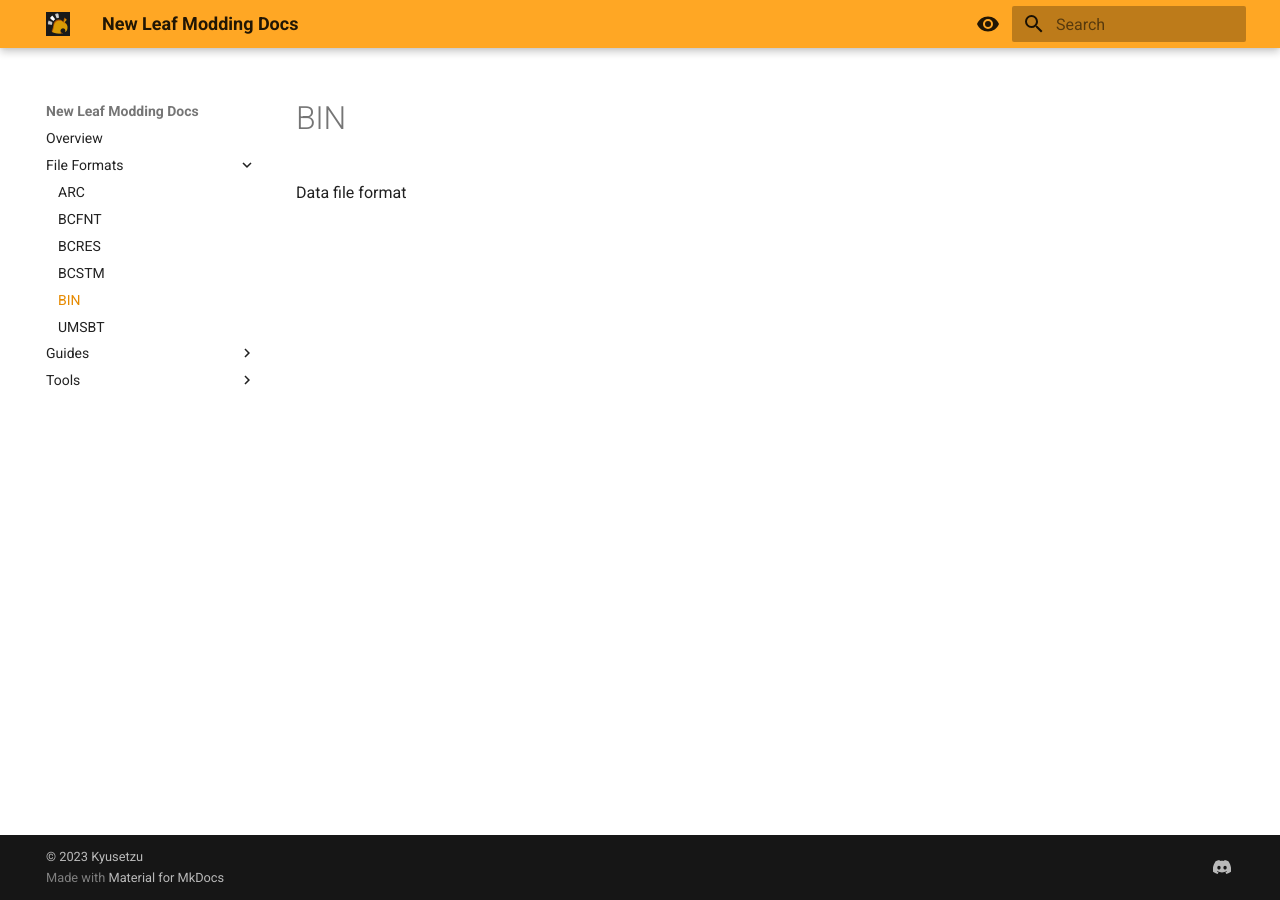
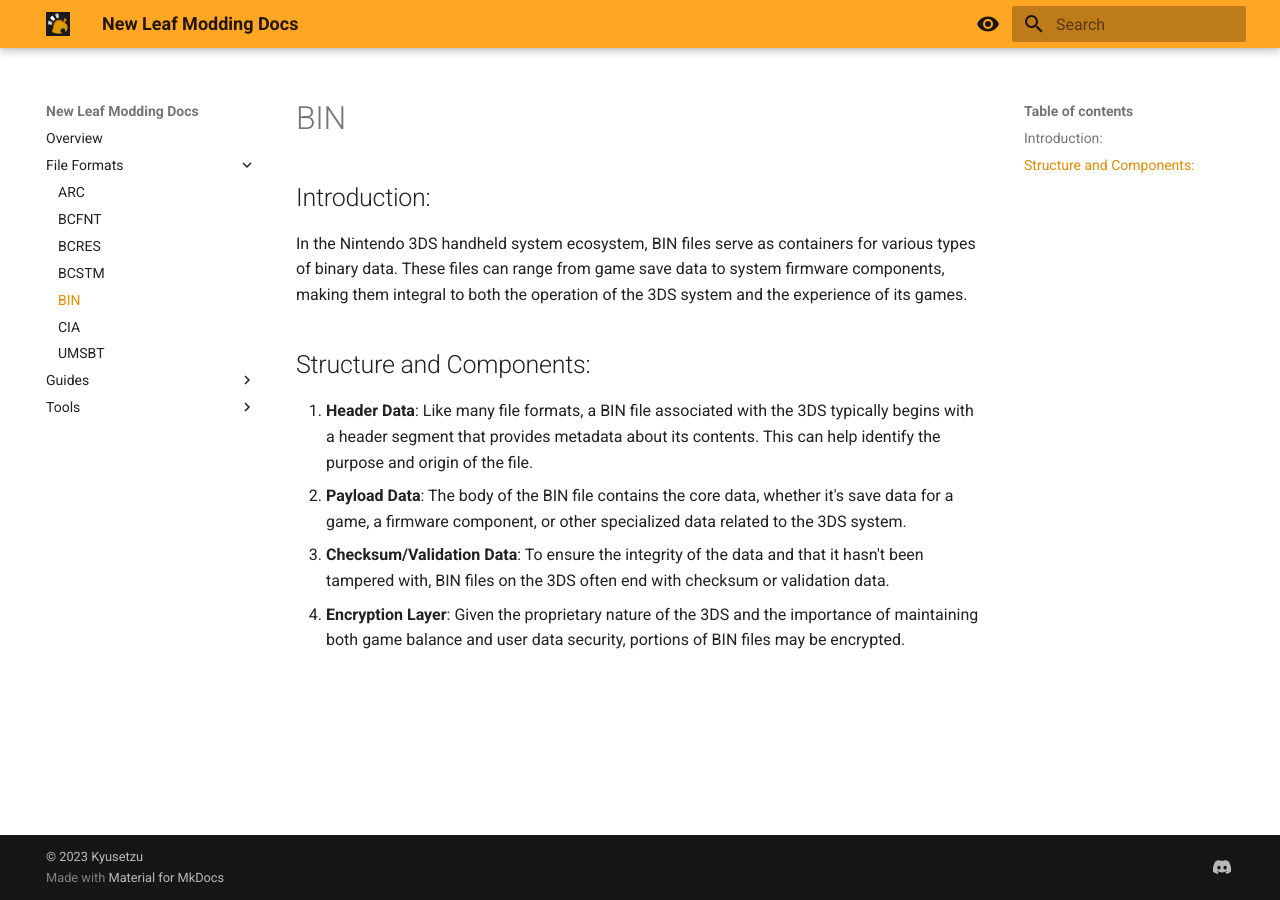
Before and after one commit to Kyusetzu/ACNL-Mod-Docs, an MkDocs documentation site: the page built from docs/File Formats/BIN.md, in a window 1280 px wide. Built offline with MkDocs 1.6.1 and Material for MkDocs 9.7.7, drawn with Linux system fonts in a browser that asks for light colours.

Commit message:
CIA and BIN file descriptions

```diff
--- a/docs/File Formats/BIN.md
+++ b/docs/File Formats/BIN.md
@@ -1 +1,9 @@
-Data file format
+## Introduction:
+In the Nintendo 3DS handheld system ecosystem, BIN files serve as containers for various types of binary data. These files can range from game save data to system firmware components, making them integral to both the operation of the 3DS system and the experience of its games.
+
+## Structure and Components:
+
+1. **Header Data**: Like many file formats, a BIN file associated with the 3DS typically begins with a header segment that provides metadata about its contents. This can help identify the purpose and origin of the file.
+2. **Payload Data**: The body of the BIN file contains the core data, whether it's save data for a game, a firmware component, or other specialized data related to the 3DS system.
+3. **Checksum/Validation Data**: To ensure the integrity of the data and that it hasn't been tampered with, BIN files on the 3DS often end with checksum or validation data.
+4. **Encryption Layer**: Given the proprietary nature of the 3DS and the importance of maintaining both game balance and user data security, portions of BIN files may be encrypted.
```
Also changed, not shown: docs/File Formats/CIA.md (added, +18 -0 lines).
